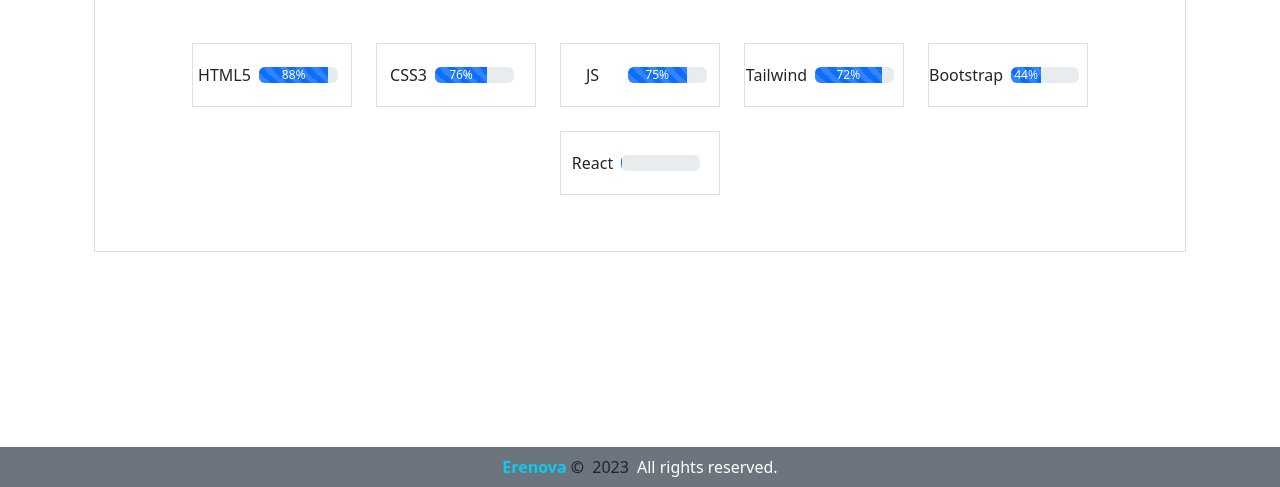
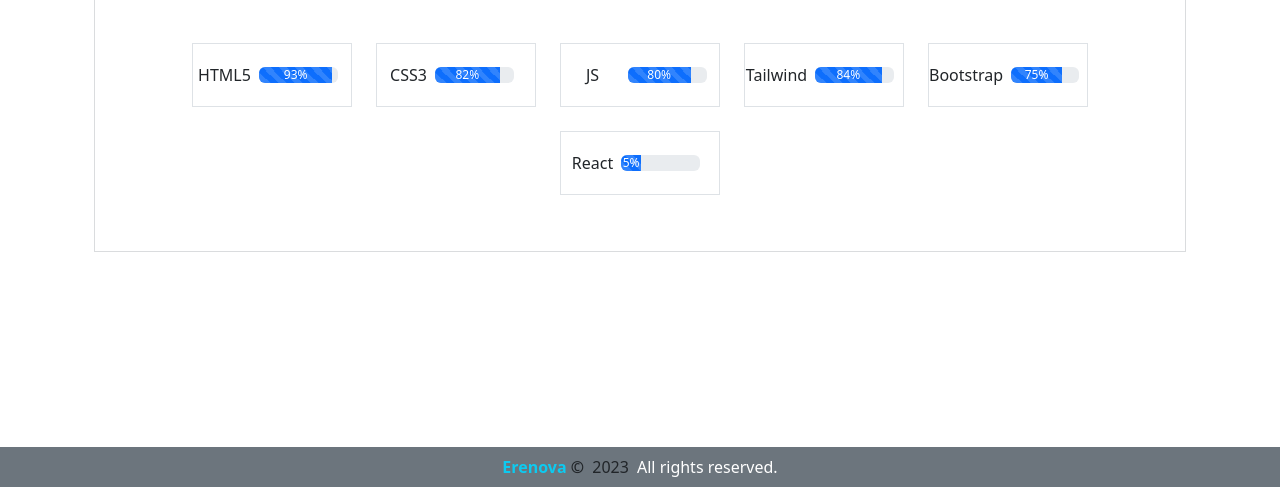
Before and after one commit to erenova/erenova.github.io, a plain HTML site: page index.html in a window 1280 px wide. Both pictures are taken after a click on the tab "Progress". Shown: the part 313-800 px from the top of the page. Drawn offline with nearby package versions, Linux system fonts and the light colour scheme.

Commit message:
set progress bars

```diff
--- a/index.html
+++ b/index.html
@@ -80,18 +80,18 @@
                             style="width: 10rem;height: 4rem;">
                             <span>HTML5</span>
                             <div class="progress mx-2" style="width: 50%;">
-                                <div class="progress-bar progress-bar-striped progress-bar-animated" data-progress="88"
+                                <div class="progress-bar progress-bar-striped progress-bar-animated" data-progress="93"
                                     style="width:0%">
-                                    88%</div>
+                                    93%</div>
                             </div>
                         </div>
                         <div class="text-center border d-flex align-items-center justify-content-center"
                             style="width: 10rem;height: 4rem;">
                             <span>CSS3</span>
                             <div class="progress mx-2" style="width: 50%;">
-                                <div class="progress-bar progress-bar-striped progress-bar-animated" data-progress="66"
+                                <div class="progress-bar progress-bar-striped progress-bar-animated" data-progress="82"
                                     style="width:0%">
-                                    76%</div>
+                                    82%</div>
                             </div>
                         </div>
                         <div class="text-center border d-flex align-items-center justify-content-center"
@@ -102,9 +102,9 @@
                                     &nbsp;&nbsp;&nbsp;</span>
                             </div>
                             <div class="progress mx-2" style="width: 50%;">
-                                <div class="progress-bar progress-bar-striped progress-bar-animated" data-progress="75"
+                                <div class="progress-bar progress-bar-striped progress-bar-animated" data-progress="80"
                                     style="width:0%">
-                                    75%</div>
+                                    80%</div>
                             </div>
                         </div>
                         <div class="text-center border d-flex align-items-center justify-content-center"
@@ -113,24 +113,24 @@
                             <div class="progress mx-2" style="width: 50%;">
                                 <div class="progress-bar progress-bar-striped progress-bar-animated" data-progress="84"
                                     style="width:0%">
-                                    72%</div>
+                                    84%</div>
                             </div>
                         </div>
                         <div class="text-center border d-flex align-items-center justify-content-center"
                             style="width: 10rem;height: 4rem;">
                             <span>Bootstrap</span>
                             <div class="progress mx-2" style="width: 50%;">
-                                <div class="progress-bar progress-bar-striped progress-bar-animated" data-progress="44"
+                                <div class="progress-bar progress-bar-striped progress-bar-animated" data-progress="75"
                                     style="width:0%">
-                                    44%</div>
+                                    75%</div>
                             </div>
                         </div>
                         <div class="text-center border d-flex align-items-center justify-content-center"
                             style="width: 10rem;height: 4rem;">
                             <span>React</span>
                             <div class="progress mx-2" style="width: 50%;">
-                                <div class="progress-bar progress-bar-striped " style="width:1%">
-                                    1%
+                                <div class="progress-bar progress-bar-striped progress-bar-animated " style="width:25%">
+                                    5%
                                 </div>
                             </div>
                         </div>
```
